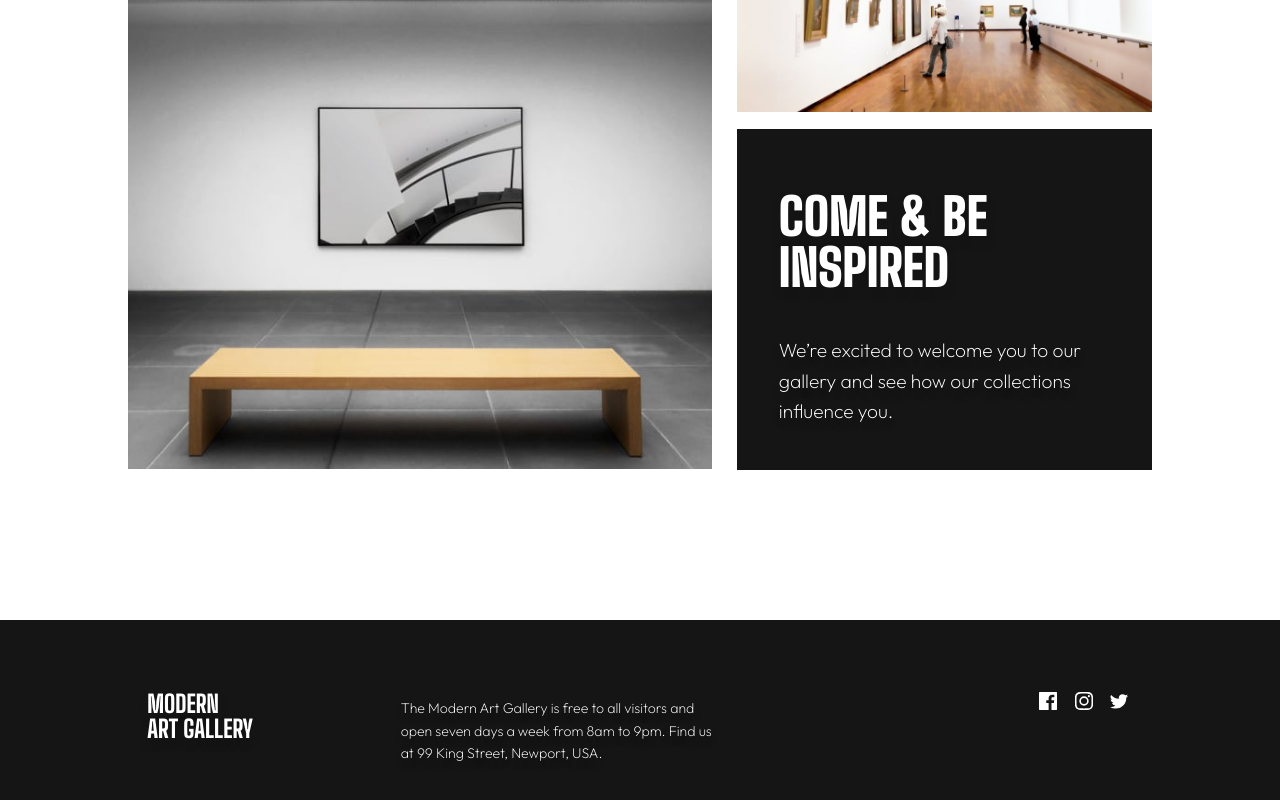
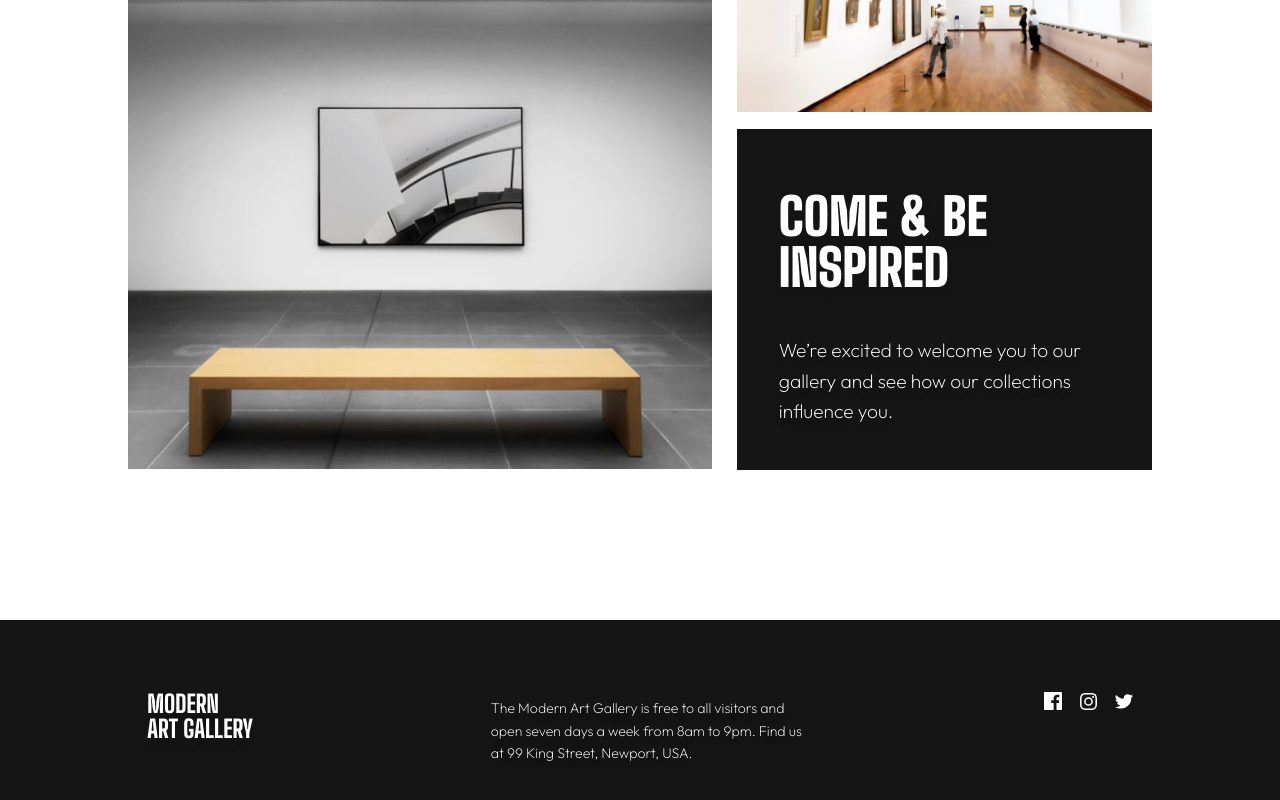
Before and after one commit to XanderMcGowan/art-gallery-website, a React (Create React App) app in the folder art-gallery/: page / in a window 1280 px wide. Shown: the part 1427-2227 px from the top of the page. Built offline with nearby package versions, Linux system fonts and the light colour scheme.

Commit message:
fixed spacing of footer

```diff
--- a/art-gallery/src/App.css
+++ b/art-gallery/src/App.css
@@ -23,7 +23,6 @@ p {
   justify-content: space-between;
   height: 24% ;
   width: 9%;
-  margin-left: 32.8%;
 }
 
 .icon {
--- a/art-gallery/src/styles/Footer.css
+++ b/art-gallery/src/styles/Footer.css
@@ -3,7 +3,7 @@ footer {
     height: 9.7%;
     background-color: #151515;
     display: flex;
-    justify-content: center;
+    justify-content:center;
     align-items: center;
   }
 
@@ -11,13 +11,13 @@ footer {
 
   .footer-main-container {
     display: flex;
+    justify-content: space-between;
     width: 77%;
     height: 34%;
   }
 
   .text-copy-footer {
     padding-top: 0.5%;
-    margin-left: 15%;
     width: 32%;
     color: #ffffff;
     font-weight: 200;
```
